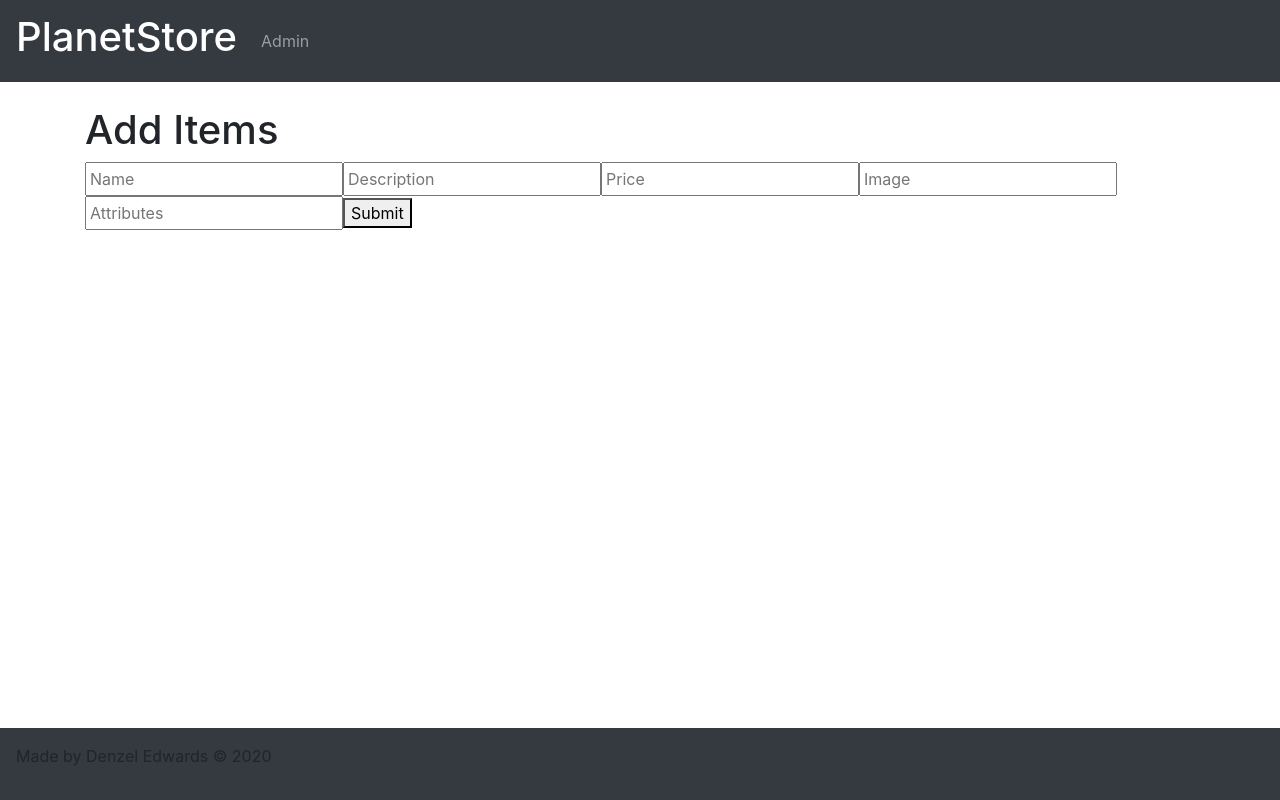
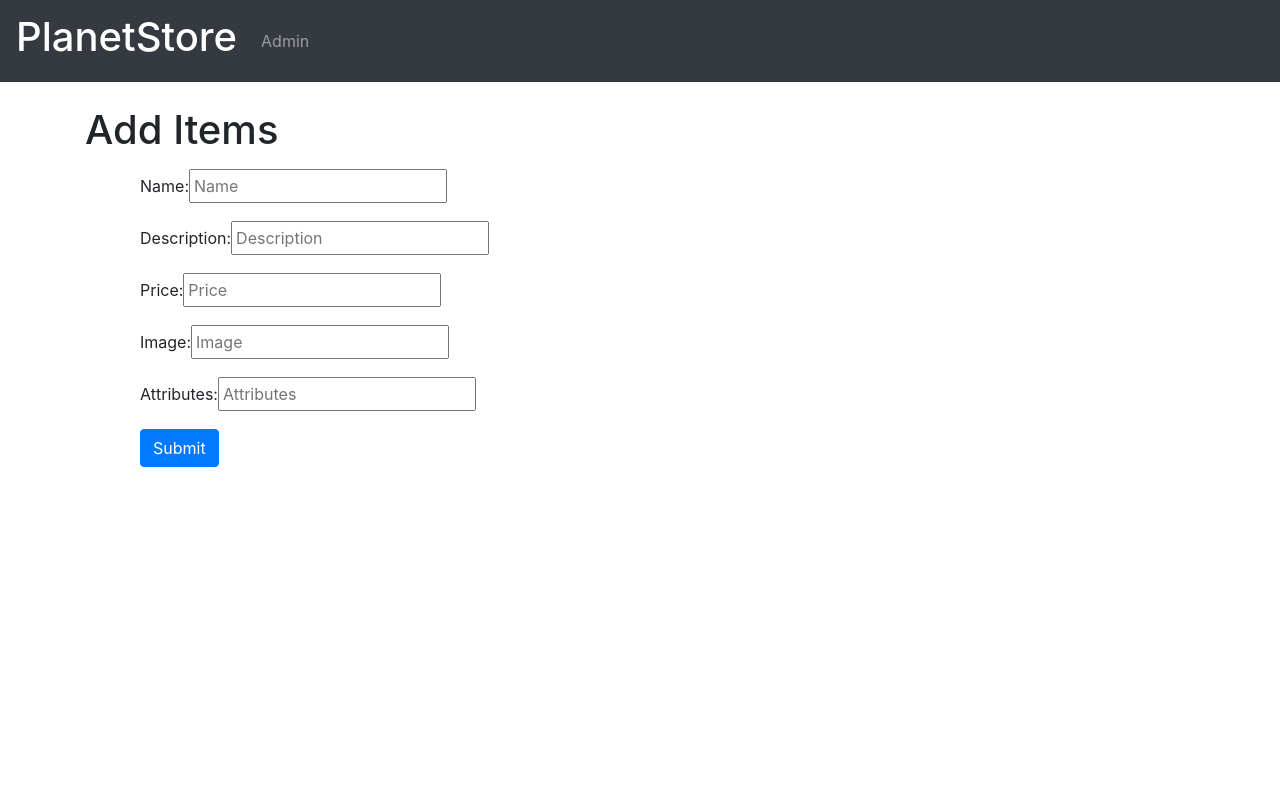
Before and after one commit to DenEdwards/PlanetStore, a React (Create React App) app: page /add in a window 1280 px wide. Shown: the top 800 px of the page. Built offline with nearby package versions, Linux system fonts and the light colour scheme.

Commit message:
Style change for footer and add planet form

```diff
--- a/src/components/routes/add-item.route.js
+++ b/src/components/routes/add-item.route.js
@@ -78,6 +78,9 @@ function AddItem(){
     <div className="container">
         <h1>Add Items</h1>
         <form>
+            <ul className="add-ul">
+                <li>
+                    <label>Name: </label>
                     <input
                     onChange={handleChange}
                     type="text"
@@ -85,6 +88,9 @@ function AddItem(){
                     name="name"
                     value={foodItem.name}
                     />
+                </li>
+                <li>
+                    <label>Description: </label>
                     <input
                     onChange={handleChange}
                     type="text"
@@ -92,6 +98,9 @@ function AddItem(){
                     name="description"
                     value={foodItem.description}
                     />
+                </li>
+                <li>
+                    <label>Price: </label>
                     <input
                     onChange={handleChange}
                     type="text"
@@ -99,6 +108,9 @@ function AddItem(){
                     name="price"
                     value={foodItem.price}
                     />
+                </li>
+                <li>
+                    <label>Image: </label>
                     <input
                     onChange={handleChange}
                     type="text"
@@ -106,6 +118,9 @@ function AddItem(){
                     name="image"
                     value={foodItem.image}
                     />
+                </li>
+                <li>
+                    <label>Attributes: </label>
                     <input
                     onChange={handleChange}
                     type="text"
@@ -113,7 +128,11 @@ function AddItem(){
                     name="attributes"
                     value={foodItem.attributes}
                     />
-            <button onClick={onSubmit}>Submit</button>
+                </li>
+                <li>
+                    <button className="btn btn-primary" onClick={onSubmit}>Submit</button>
+                </li>
+            </ul>
         </form>
     </div>
     );
--- a/src/styles.css
+++ b/src/styles.css
@@ -6,11 +6,13 @@ footer{
     margin-top: 1rem;
     padding: 1rem;
     background-color: #343a40;
-    align-items: center;
-    position: fixed;
     bottom: 0;
     left: 0;
     width: 100%;
+}
+footer p{
+    margin: 0 0 0 39%;
+    color: #ffffff;
 }
 
 a{
@@ -45,19 +47,6 @@ a:active{
 .sidebar{
     flex: 1 20rem;
 
-}
-/********************* Admin *****************/
-.add-button{
-    margin:30px;
-}
-.add-link{
-    color: #ffffff;
-}
-.add-link:hover{
-    color: #ffffff;
-}
-.add-link:focus{
-    color: #ffffff;
 }
 
 /********************* ItemCard *****************/
@@ -288,9 +277,34 @@ input{
     margin: 10px;
 }
 
-/* Admin */
+/********************* Admin *****************/
+.add-button{
+    margin:0 0 0 30px;
+}
+.add-link{
+    color: #ffffff;
+}
+.add-link:hover{
+    color: #ffffff;
+}
+.add-link:focus{
+    color: #ffffff;
+}
+/* Add planet */
+.add-ul{
+    list-style-type: none;
+}
+.add-ul li{
+    margin: 15px;
+}
+
 .inventory{
     display: flex;
     flex-direction: column;
     margin: 30px;
 }
+
+/* Add items */
+.container{
+    height: 100vh;
+}
```
Lines whose indentation alone changed are shown as unchanged.
